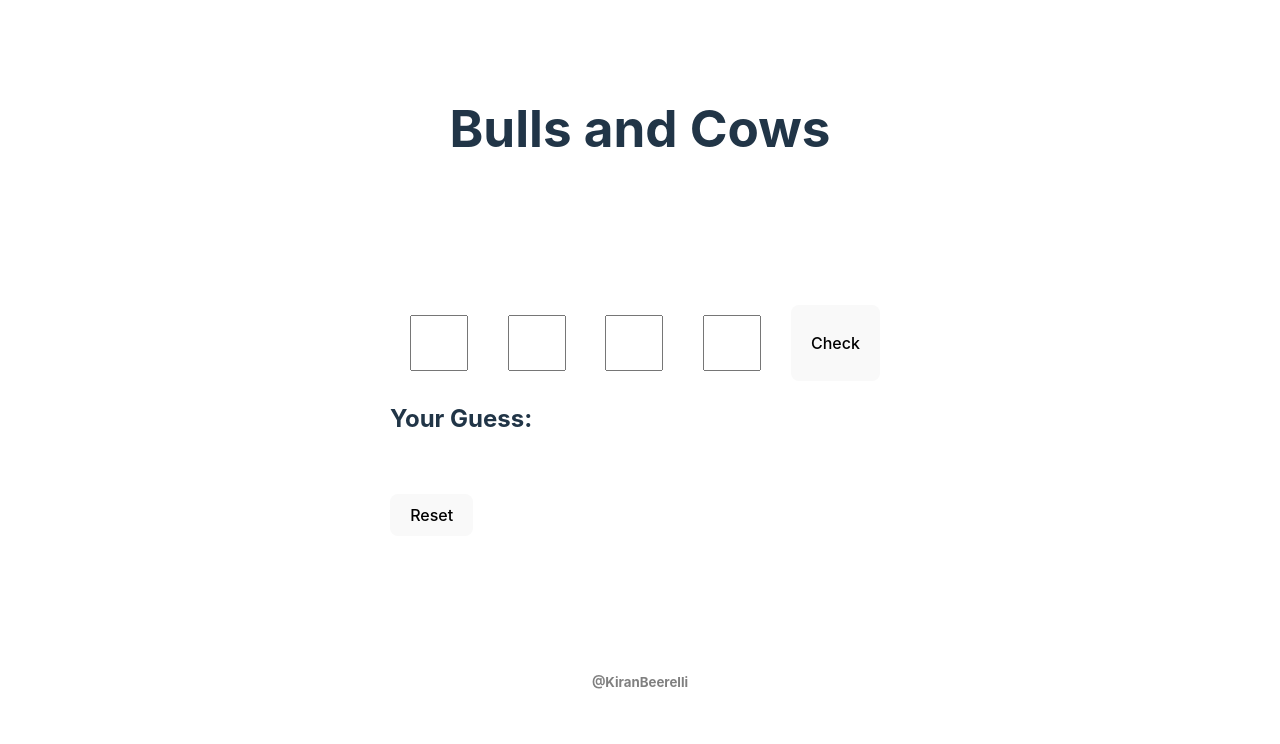
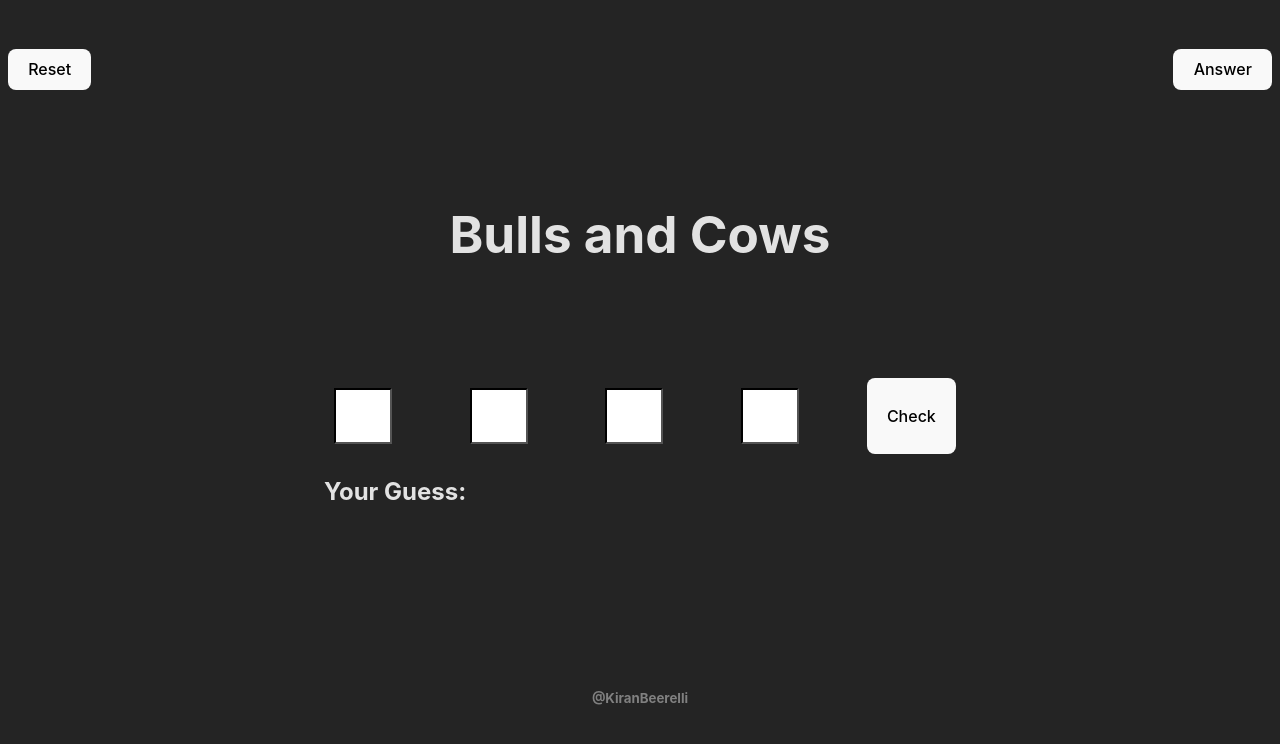
Before and after one commit to Poseidon-Heir/Gamebullsandcows, a React (Create React App) app: page / in a window 1280 px wide. Shown: the top 744 px of the page. Built offline with nearby package versions, Linux system fonts and the light colour scheme.

Commit message:
redeploying after adding answer button and other hints

```diff
--- a/public/index.html
+++ b/public/index.html
@@ -4,40 +4,20 @@
     <meta charset="utf-8" />
 
     <meta name="viewport" content="width=device-width, initial-scale=1" />
-    <meta name="theme-color" content="#000000" />
+    <!-- <meta name="theme-color" content="#000000" /> -->
     <meta
       name="description"
-      content="Web site created using create-react-app"
+      content="Game created by KB"
     />
-    <link rel="apple-touch-icon" href="%PUBLIC_URL%/logo192.png" />
-    <!--
-      manifest.json provides metadata used when your web app is installed on a
-      user's mobile device or desktop. See https://developers.google.com/web/fundamentals/web-app-manifest/
-    -->
 
-    <!--
-      Notice the use of %PUBLIC_URL% in the tags above.
-      It will be replaced with the URL of the `public` folder during the build.
-      Only files inside the `public` folder can be referenced from the HTML.
 
-      Unlike "/favicon.ico" or "favicon.ico", "%PUBLIC_URL%/favicon.ico" will
-      work correctly both with client-side routing and a non-root public URL.
-      Learn how to configure a non-root public URL by running `npm run build`.
-    -->
+
     <title>React App</title>
   </head>
   <body>
     <noscript>You need to enable JavaScript to run this app.</noscript>
     <div id="root"></div>
-    <!--
-      This HTML file is a template.
-      If you open it directly in the browser, you will see an empty page.
 
-      You can add webfonts, meta tags, or analytics to this file.
-      The build step will place the bundled scripts into the <body> tag.
 
-      To begin the development, run `npm start` or `yarn start`.
-      To create a production bundle, use `npm run build` or `yarn build`.
-    -->
   </body>
 </html>
--- a/src/App.css
+++ b/src/App.css
@@ -8,3 +8,7 @@
   width:100%;
   height: 100vh;
 }
+
+.resetoption{
+  left:0;
+}
--- a/src/App.jsx
+++ b/src/App.jsx
@@ -8,7 +8,19 @@ import Gameboard from './gameboard'
 function App() {
   // const [count, setCount] = useState(0)
 
+ const reveal = () =>{
+  const answer =  sessionStorage.getItem("computer_number");
+   return(
+    alert(answer)
+   );
+
+ }
+
   return <div className='container'>
+   <div style={{display:'flex',justifyContent:"space-between",width:"100%"}}>
+    <button className='resetoption'   onClick={()=> window.location.reload(true)}>Reset</button>
+    <button className='answer' onClick={reveal}>Answer</button>
+    </div>
           <h1>Bulls and Cows</h1>
 <Gameboard/>
 <Footer/>
--- a/src/gameboard.css
+++ b/src/gameboard.css
@@ -3,8 +3,15 @@ input{
     height:50px;
     margin:10px;
     font-size: xx-large;
+    border-color: rgb(0, 0, 0);
 }
 .gamestation{
     display: flex;
-    justify-content: space-around;
+    justify-content: space-between;
 }
+.gamecontainer{
+    width: 50%;
+}
+.attemptdata{
+    width:250px;
+}
--- a/src/gameboard.jsx
+++ b/src/gameboard.jsx
@@ -13,7 +13,7 @@ const Gameboard = () =>{
     const [thousands, setThousands] = useState("");
 
     const [result, setResult] = useState("");
-
+    const [attempts,setAttempts] = useState([]);
 
     const [guess, setGuess] = useState("");
     const [buttonstate,setButtonstate]=useState(false);
@@ -65,7 +65,8 @@ const Gameboard = () =>{
     //  console.log(givennumber);
     // console.log(guess);
     if (givennumber.length !== 4 || isNaN(Number(givennumber)) || thousands===tens || hundreds === tens || ones=== tens || thousands===ones || hundreds === ones || ones=== tens ||hundreds === thousands) {
-      setResult('Invalid guess! Please enter a 4-digit number.');
+      // setResult('Invalid guess! Please enter a 4-digit number.');
+      alert('Invalid guess! Please enter a 4-digit number.');
       return;
     }
 //    console.log("guess is");
@@ -83,9 +84,12 @@ const Gameboard = () =>{
 
     if (bulls === 4) {
       setResult("Congratulations! You guess the secret number.");
+      setAttempts("");
       setButtonstate(true);
     } else {
-      setResult(`Bulls: ${bulls}, Cows: ${cows}`);
+      const tries = `Bulls: ${bulls}, Cows: ${cows} : ${givennumber} `;
+      // setResult(`Bulls: ${bulls}, Cows: ${cows} `);
+      setAttempts((t)=>[...t,tries]);
       console.log(`Bulls: ${bulls}, Cows: ${cows}`);
     }
     setGuess(thousands+hundreds+tens+ones);
@@ -121,7 +125,7 @@ const Gameboard = () =>{
 
 
      return (
-        <div>
+        <div className="gamecontainer">
             <div className="gamestation">
               <input
           type="text"
@@ -162,8 +166,8 @@ const Gameboard = () =>{
        <button  onClick={handleGuess} disabled={buttonstate}>Check</button>
        </div>
         <h2>Your Guess: {thousands}{hundreds}{tens}{ones}</h2>
-       <div style={{display:"flex",flexDirection:"column",width:"500px",alignItems:"center"}}><h3>{result}</h3></div>
-      <button onClick={()=> window.location.reload(true)}>Reset</button>
+       <div style={{display:"flex",flexDirection:"column",width:"500px",alignItems:"center"}}><h3>{result} <p className="attemptdata">{attempts}</p></h3></div>
+      {/* <button onClick={()=> window.location.reload(true)}>Reset</button> */}
       </div>
     );
 
--- a/src/index.css
+++ b/src/index.css
@@ -51,8 +51,8 @@ button:focus-visible {
 
 @media (prefers-color-scheme: light) {
   :root {
-    color: #213547;
-    background-color: #ffffff;
+    color:  rgba(255, 255, 255, 0.87);
+    background-color: #242424;
   }
   a:hover {
     color: #747bff;
```
